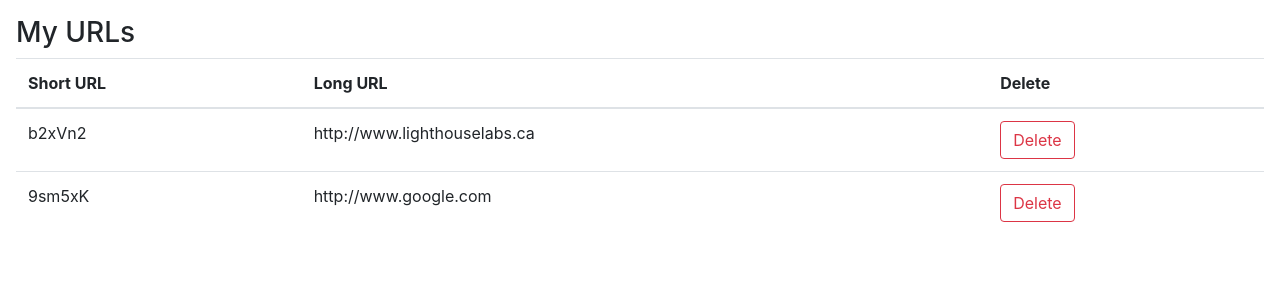
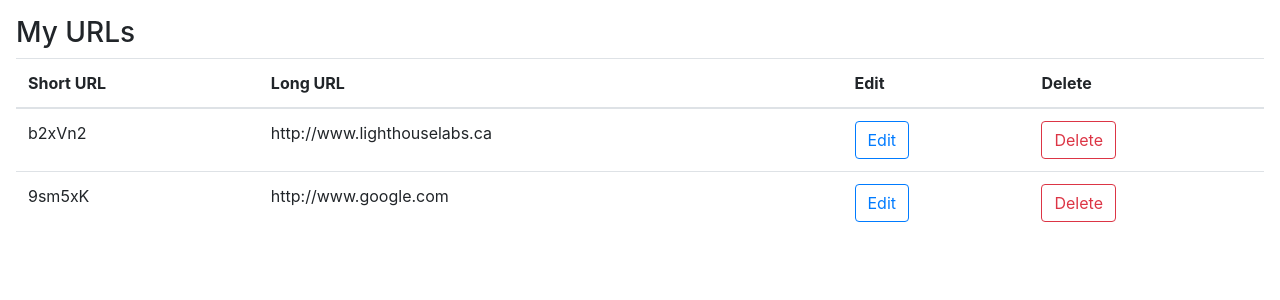
Before and after one commit to lenilsamuel/tinyapp, a Node server app: page /urls in a window 1280 px wide. Shown: the part 56-356 px from the top of the page. Run offline with Node 20, Linux system fonts and the light colour scheme; some libraries are stand-ins or nearby versions.

Commit message:
added edit button

```diff
--- a/views/urls_index.ejs
+++ b/views/urls_index.ejs
@@ -17,6 +17,7 @@
         <tr>
           <th scope="col">Short URL</th>
           <th scope="col">Long URL</th>
+          <th scope="col">Edit</th>
           <th scope="col">Delete</th>
         </tr>
       </thead>
@@ -25,6 +26,11 @@
           <tr>
             <td><%= url %></td>
             <td><%= urls[url] %></td>
+            <td>
+              <form method="POST" action="/urls/<%= url %>/edit">
+                <button type="submit" class="btn btn-outline-primary">Edit</button>
+              </form>
+            </td>
             <td>
               <form method="POST" action="/urls/<%= url %>/delete">
                 <button type="submit" class="btn btn-outline-danger">Delete</button>
```
